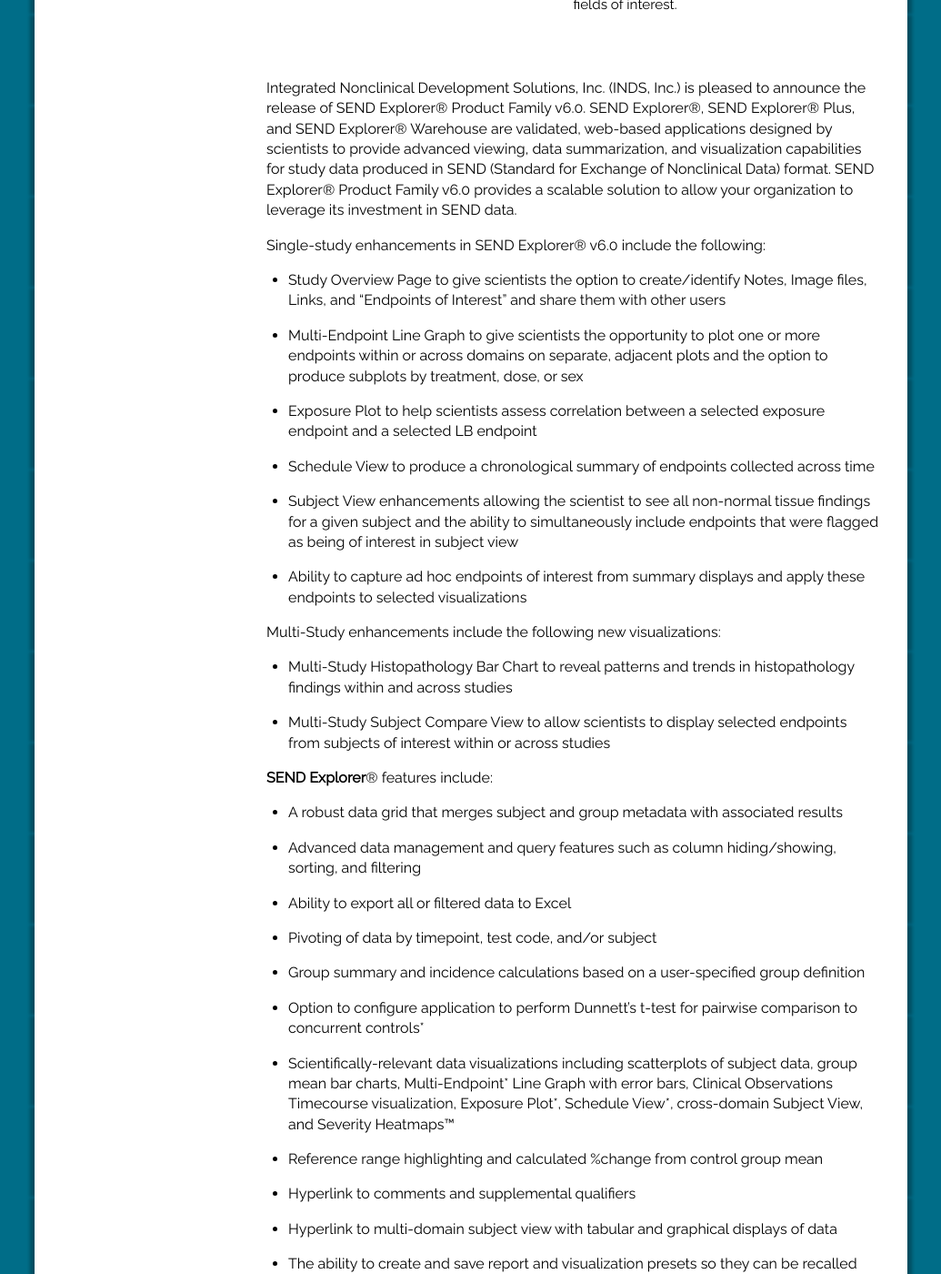
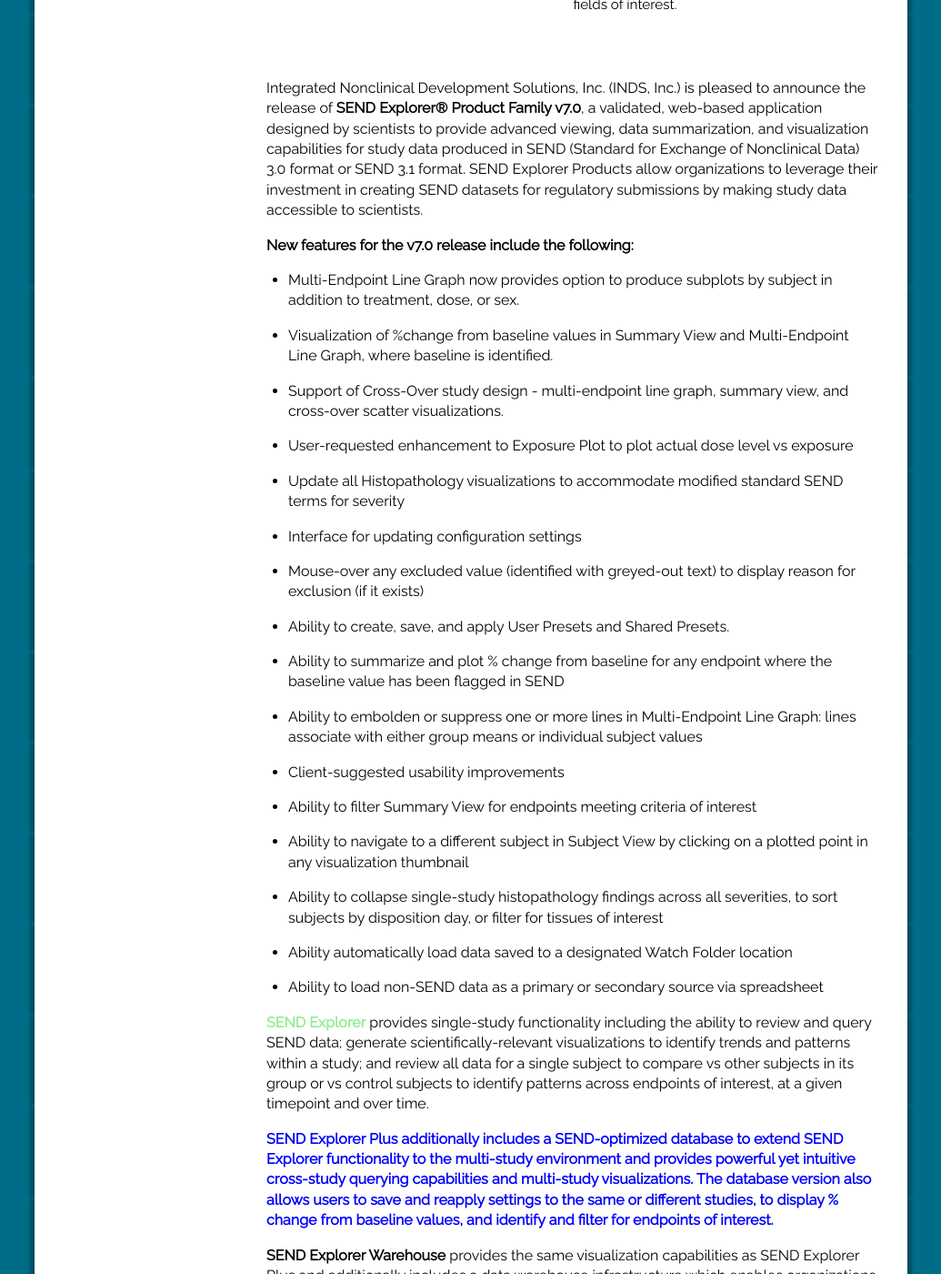
Before and after one commit to inds-inc/inds-inc.github.io, a Jekyll site: the page built from sendexplorer.md, in a window 1280 px wide and 1400 px high, scrolled down 2592 px. Shown: the whole window at 91% size, without its empty margins (122-1157 px from the left). Built offline with Jekyll 4.4.1, drawn with Linux system fonts in a browser that asks for light colours; comment, search, counter and statistics services are not loaded; some of the changed text lies outside the part shown.

Commit message:
add v7 docs

```diff
--- a/sendexplorer.md
+++ b/sendexplorer.md
@@ -107,150 +107,217 @@
 </div>
 <p>&nbsp;</p>
 Integrated Nonclinical Development Solutions, Inc. (INDS, Inc.) is
-pleased to announce the release of SEND Explorer® Product Family v6.0.
-SEND Explorer®, SEND Explorer® Plus, and SEND Explorer® Warehouse are
-validated, web-based applications designed by scientists to provide
-advanced viewing, data summarization, and visualization capabilities for
-study data produced in SEND (Standard for Exchange of Nonclinical Data)
-format. SEND Explorer® Product Family v6.0 provides a scalable solution
-to allow your organization to leverage its investment in SEND data.
+pleased to announce the release of **SEND Explorer® Product
+Family v7.0**, a validated, web-based application designed by scientists
+to provide advanced viewing, data summarization, and visualization
+capabilities for study data produced in SEND (Standard for Exchange of
+Nonclinical Data) 3.0 format or SEND 3.1 format. SEND Explorer Products
+allow organizations to leverage their investment in creating SEND
+datasets for regulatory submissions by making study data accessible to
+scientists.
 
-Single-study enhancements in SEND Explorer® v6.0 include the following:
+**New features for the v7.0 release include the following:**
 
--   Study Overview Page to give scientists the option to create/identify
-    Notes, Image files, Links, and “Endpoints of Interest” and share
-    them with other users
+  - Multi-Endpoint Line Graph now provides option to produce subplots by
+    subject in addition to treatment, dose, or sex.
 
--   Multi-Endpoint Line Graph to give scientists the opportunity to plot
-    one or more endpoints within or across domains on separate, adjacent
-    plots and the option to produce subplots by treatment, dose, or sex
+  - Visualization of %change from baseline values in Summary View and
+    Multi-Endpoint Line Graph, where baseline is identified.
 
--   Exposure Plot to help scientists assess correlation between a
-    selected exposure endpoint and a selected LB endpoint
+  - Support of Cross-Over study design - multi-endpoint line graph,
+    summary view, and cross-over scatter visualizations.
 
--   Schedule View to produce a chronological summary of endpoints
-    collected across time
+  - User-requested enhancement to Exposure Plot to plot actual dose
+    level vs exposure
 
--   Subject View enhancements allowing the scientist to see all
-    non-normal tissue findings for a given subject and the ability to
-    simultaneously include endpoints that were flagged as being of
-    interest in subject view
+  - Update all Histopathology visualizations to accommodate modified
+    standard SEND terms for severity
 
--   Ability to capture ad hoc endpoints of interest from summary
-    displays and apply these endpoints to selected visualizations
+  - Interface for updating configuration settings
 
-Multi-Study enhancements include the following new visualizations:
+  - Mouse-over any excluded value (identified with greyed-out text) to
+    display reason for exclusion (if it exists)
 
--   Multi-Study Histopathology Bar Chart to reveal patterns and trends
-    in histopathology findings within and across studies
+  - Ability to create, save, and apply User Presets and Shared Presets.
 
--   Multi-Study Subject Compare View to allow scientists to display
-    selected endpoints from subjects of interest within or across
+  - Ability to summarize and plot % change from baseline for any
+    endpoint where the baseline value has been flagged in SEND
+
+  - Ability to embolden or suppress one or more lines in Multi-Endpoint
+    Line Graph: lines associate with either group means or individual
+    subject values
+
+  - Client-suggested usability improvements
+
+  - Ability to filter Summary View for endpoints meeting criteria of
+    interest
+
+  - Ability to navigate to a different subject in Subject View by
+    clicking on a plotted point in any visualization thumbnail
+
+  - Ability to collapse single-study histopathology findings across all
+    severities, to sort subjects by disposition day, or filter for
+    tissues of interest
+
+  - Ability automatically load data saved to a designated Watch Folder
+    location
+
+  - Ability to load non-SEND data as a primary or secondary source via
+    spreadsheet
+
+<span style="color:lightgreen;font-weight:bold">SEND Explorer</span> provides single-study functionality including the
+ability to review and query SEND data; generate scientifically-relevant
+visualizations to identify trends and patterns within a study; and
+review all data for a single subject to compare vs other subjects in its
+group or vs control subjects to identify patterns across endpoints of
+interest, at a given timepoint and over time.
+
+<span style="color:blue;font-weight:bold">SEND Explorer Plus<span> additionally includes a SEND-optimized database
+to extend SEND Explorer functionality to the multi-study environment and
+provides powerful yet intuitive cross-study querying capabilities and
+multi-study visualizations. The database version also allows users to
+save and reapply settings to the same or different studies, to display %
+change from baseline values, and identify and filter for endpoints of
+interest.
+
+**SEND Explorer Warehouse** provides the same visualization capabilities
+as SEND Explorer Plus and additionally includes a data warehouse
+infrastructure which enables organizations to combine legacy/non-SEND
+data sources with their SEND data, connect to non-SEND data sources,
+perform advanced term reconciliation functionality, and refresh internal
+data sources on a schedule.
+
+<span style="color:lightgreen;font-weight:bold">SEND Explorer</span> features include:
+
+  - A robust data grid that merges subject and group metadata with
+    associated results
+
+  - Advanced data management and query features such as column
+    hiding/showing, sorting, and filtering
+
+  - Ability to export all or filtered data to CSV and open in Excel
+
+  - Ability to pivot data by timepoint, test code, and/or subject
+
+  - Group summary and incidence calculations based on user-specified
+    group definition
+
+  - Option to configure application to perform Dunnett’s t-test for
+    pairwise comparison to concurrent controls
+
+  - Scientifically-relevant data visualizations including scatterplots
+    of subject data, group mean bar charts, Multi-Endpoint Line
+    Graph\*<sup>@\*</sup> with optional error bars (now supporting
+    cross-over study design\*), Clinical Observations Timecourse
+    visualization, Exposure Plot<sup>@\*</sup>, Schedule View,
+    cross-domain Subject View<sup>@\*</sup>, Severity
+    Heatmaps™<sup>@\*</sup>, and Cross-Over Scatter\*
+
+  - Reference range highlighting and calculated %change from control
+    group mean
+
+  - Ability to filter for endpoints based on statistical flags or
+    out-of-control-range criteria</sup>\*</sup>
+
+  - Hyperlink to comments and supplemental qualifiers
+
+  - Hyperlink to multi-domain Subject View with tabular and graphical
+    displays of data
+
+  - The ability to create and save report and visualization presets so
+    they can be recalled and subsequently applied to the same or similar
+    study using the same computer/browser
+
+  - Admin interface to system configuration file to facilitate
+    configuration changes\*
+
+  - Ability to customize Toxicity Profiles, update system options, add
+    organizational branding
+    \* *New to v7.0; @ User-requested enhancements included
+    inv7.0*
+
+<span style="color:blue;font-weight:bold">SEND Explorer Plus</span> includes all of the single-study features above as well as:
+
+  - Straight-forward load interface and study dashboard for filtering
+    studies based on selected study metadata criteria
+
+  - Fully-compliant SEND-based data model
+
+  - Study Overview Page containing a free-text field for capturing
+    scientific observations and notes, displaying uploaded image files,
+    providing hyperlinks to other documents or web-pages of interest,
+    and including a list of endpoints of interest for sharing with
+    others in your organization
+
+  - Ability for user to capture and retain endpoints/tissues of interest
+    while reviewing summary data
+
+  - Ability to apply ad hoc endpoints of interest *en masse* to selected
+    visualizations
+
+  - Ability to display, summarize, and plot % change from baseline
+    measures in single-domain view, Summary View, and Multi-Endpoint
+    Line Graph\*
+
+  - Ability to filter Summary View, Multi-Endpoint Line Graph, Subject
+    View, and Severity Heatmaps™ for endpoints/tissues of interest\*
+
+  - Multi-study/multi-domain data grid for querying across domains and
     studies
 
-**SEND Explorer**® features include:
-
--   A robust data grid that merges subject and group metadata with
-    associated results
-
--   Advanced data management and query features such as column
-    hiding/showing, sorting, and filtering
-
--   Ability to export all or filtered data to Excel
-
--   Pivoting of data by timepoint, test code, and/or subject
-
--   Group summary and incidence calculations based on a user-specified
-    group definition
-
--   Option to configure application to perform Dunnett's t-test for
-    pairwise comparison to concurrent controls\*
-
--   Scientifically-relevant data visualizations including scatterplots
-    of subject data, group mean bar charts, Multi-Endpoint\* Line Graph
-    with error bars, Clinical Observations Timecourse visualization,
-    Exposure Plot\*, Schedule View\*, cross-domain Subject View, and
-    Severity Heatmaps™
-
--   Reference range highlighting and calculated %change from control
-    group mean
-
--   Hyperlink to comments and supplemental qualifiers
-
--   Hyperlink to multi-domain subject view with tabular and graphical
-    displays of data
-
--   The ability to create and save report and visualization presets so
-    they can be recalled and subsequently applied to the same or any
-    other study\*
-    \**Features new to Version 6.0*
-
-**SEND Explorer**® **Plus** includes all of the above features as well
-as:
-
--   Straight-forward load interface and study dashboard
-
--   Fully-compliant SEND-based data model
-
--   Study overview page containing a free-text field for capturing
-    scientific observations and notes, loaded image files, hyperlinks to
-    other documents or web-pages of interest, and a list of endpoints of
-    interest for sharing with others in your organization\*
-
--   Ability for user to capture and retain endpoints of interest while
-    reviewing summary data\*
-
--   Ability to apply ad hoc endpoints of interest en masse to selected
-    visualizations\*
-
--   Multi-study/multi-domain data grid for querying across domains and
-    studies
-
--   Multi-study Correlations Matrix visualization with tissue-finding
+  - Multi-study Correlations Matrix visualization with tissue-finding
     indicators and drill-down to subject data
 
--   Multi-study Timecourse Grid visualization permitting comparison of
+  - Multi-study Timecourse Grid visualization permitting comparison of
     selected endpoint across studies and over time
 
--   Multi-study Treemap visualization to identify relative prevalence of
-    Histopathology findings across studies weighted by any of a number
-    of severity-based weighting algorithms
+  - Multi-Study Histopathology Barchart\*<sup>@</sup>\* to facilitate
+    recognition and communication of patterns in histopathology
+    findings, including incidence in historical controls
 
--   Multi-Study Histopathology Barchart to facilitate recognition and
-    communication of patterns in histopathology findings\*
+  - Multi-Study Subject Compare chart providing side-by-side comparison
+    of subject findings from within or across studies
 
--   Multi-Study Subject Compare chart providing side-by-side comparison
-    of subject findings from within or across studies\*
-
--   Multi-Study Historical Control Values Distribution visualization,
+  - Multi-Study Historical Control Values Distribution visualization,
     revealing the distribution of numeric endpoints in control subjects,
     differentiable by sex, species, vehicle, test facility, supplier,
     subject age, etc.
-    \**Features new to Version 6.0*
 
-**SEND Explorer**® **Warehouse** includes all of the above features as
-well as:
+  - The ability to create and save user-specific and shared
+    report/visualization presets so they can be recalled and
+    subsequently applied to the same or another study using any
+    computer/browser\*
+    \* *New to v7.0; @ User-requested enhancements included in
+    v7.0*
 
--   Web-based\* administrative interface for term reconciliation, to
+**SEND Explorer Warehouse** includes all of the above features as well as:
+
+  - Web-based administrative interface for term reconciliation, to
     view/modify mapped terms, and to specify unit transformations
 
--   Ability to register new source systems and connectors to integrate
+  - Ability to register new source systems and connectors to integrate
     legacy data
 
--   Ability to load, reload, or delete individual domains or an entire
+  - Ability to load, reload, or delete individual domains or an entire
     study
 
--   Ability to load non-SEND data via generic spreadsheet loader\*
+  - Ability to load non-SEND data via generic spreadsheet loader for
+    primary sources
 
--   Ability to review load history and load history details to help
+  - Ability to load non-SEND data via generic spreadsheet loader for
+    secondary sources\*
+
+  - Ability to review load history and load history details to help
     identify and correct data errors
 
--   Ability to load data on-demand or according to a specified
-    schedule
-    \**Features new to Version 6.0*
+  - Ability to load data on-demand or according to a specified schedule
 
-Products in the SEND Explorer® Product Family v6.0 are now available for
-purchase. INDS has recently partnered with Instem for sales and support
-services. Please contact INDS at <sendexperts@inds-inc.com> or Instem at
-<submit@instem.com> for more information on any of these tools or to
-request a demo.
+  - Ability to create source-specific Watch Folders for autoloading
+    files posted to the folders
+    \**New to v7.0*
+
+Products in the **SEND Explorer® Product Family v7.0** are now available
+for purchase. INDS has partnered with Instem for global sales and
+support services. Please contact INDS at <sendexperts@inds-inc.com> or
+Instem at <submit@instem.com> for more information on any of these tools
+or to request a demo.
```
Also changed, not shown: index.md (+1 -1 lines).
